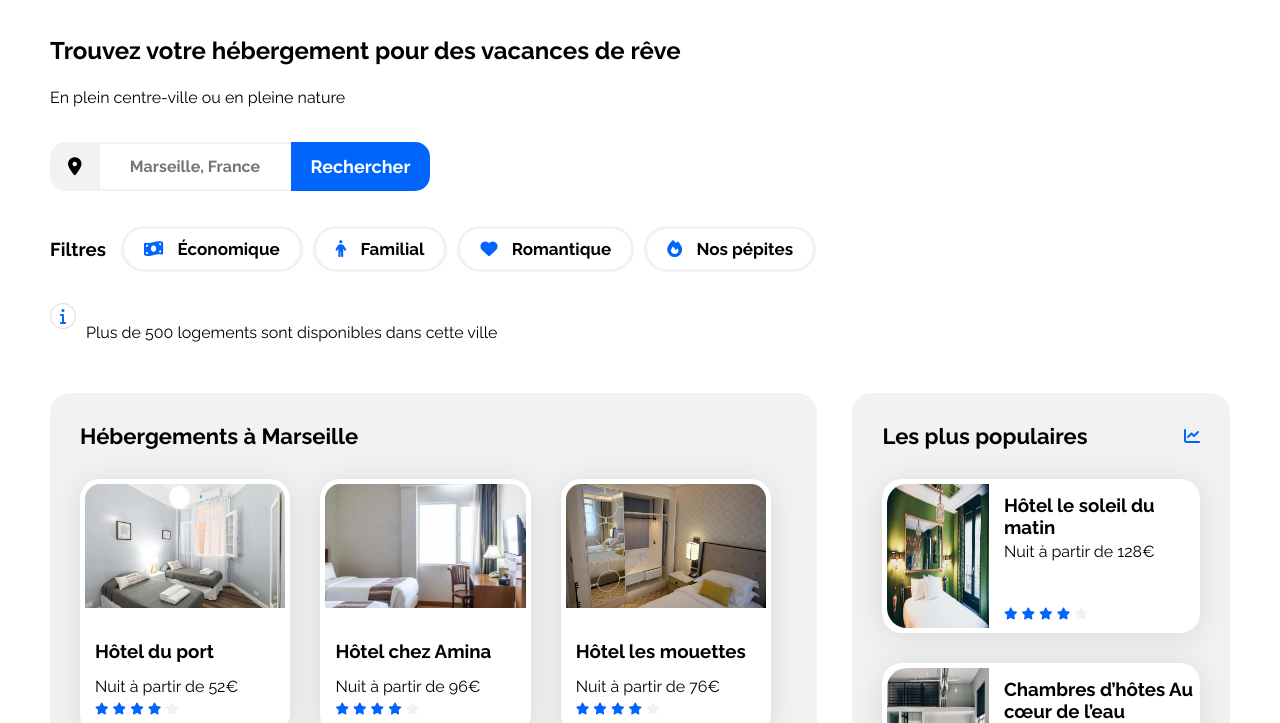
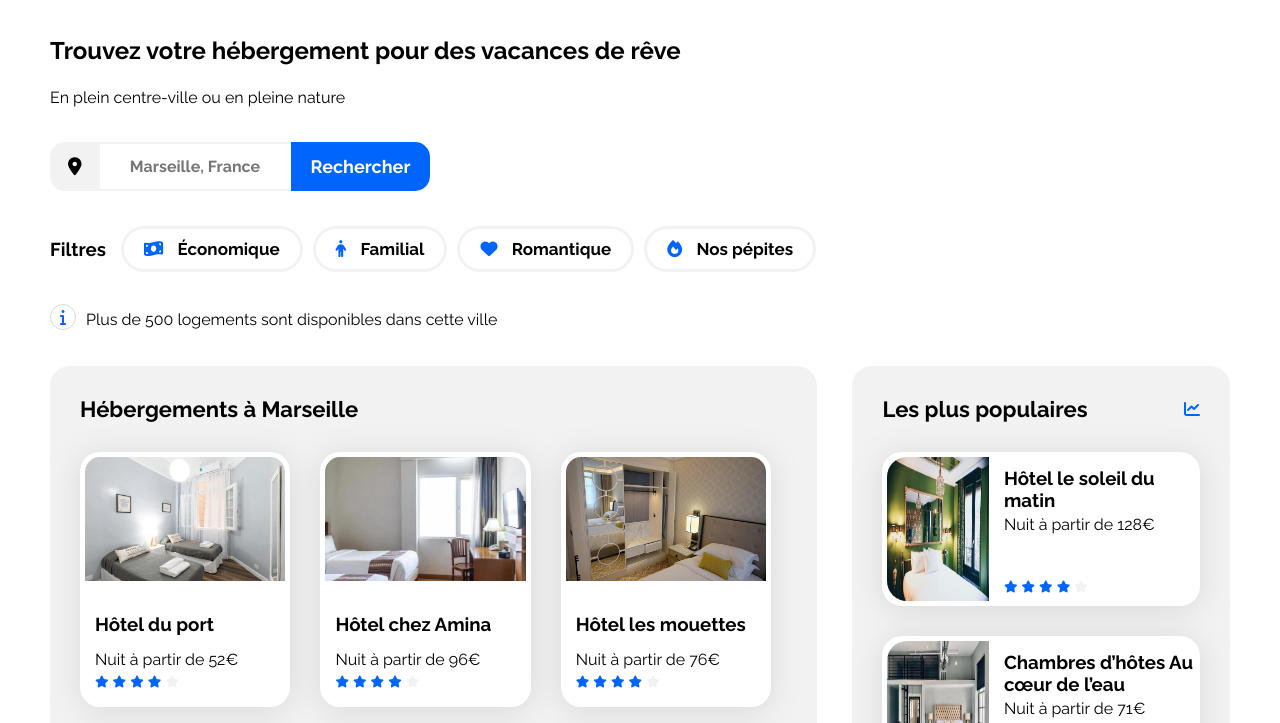
Before and after one commit to ChristopherChalfit/Projet2-OC, a plain HTML site: page index.html in a window 1280 px wide. Shown: the part 71-794 px from the top of the page. Drawn offline with Linux system fonts and the light colour scheme.

Commit message:
Update style.css

```diff
--- a/css/style.css
+++ b/css/style.css
@@ -230,7 +230,10 @@ header {
 
 .available-accomodation {
     display: flex;
-    gap: 0.625rem;
+    height: 24px;
+    align-items: center;
+    gap: 10px;
+    align-self: stretch;
     margin-bottom: 2.188rem;
 }
 
```
